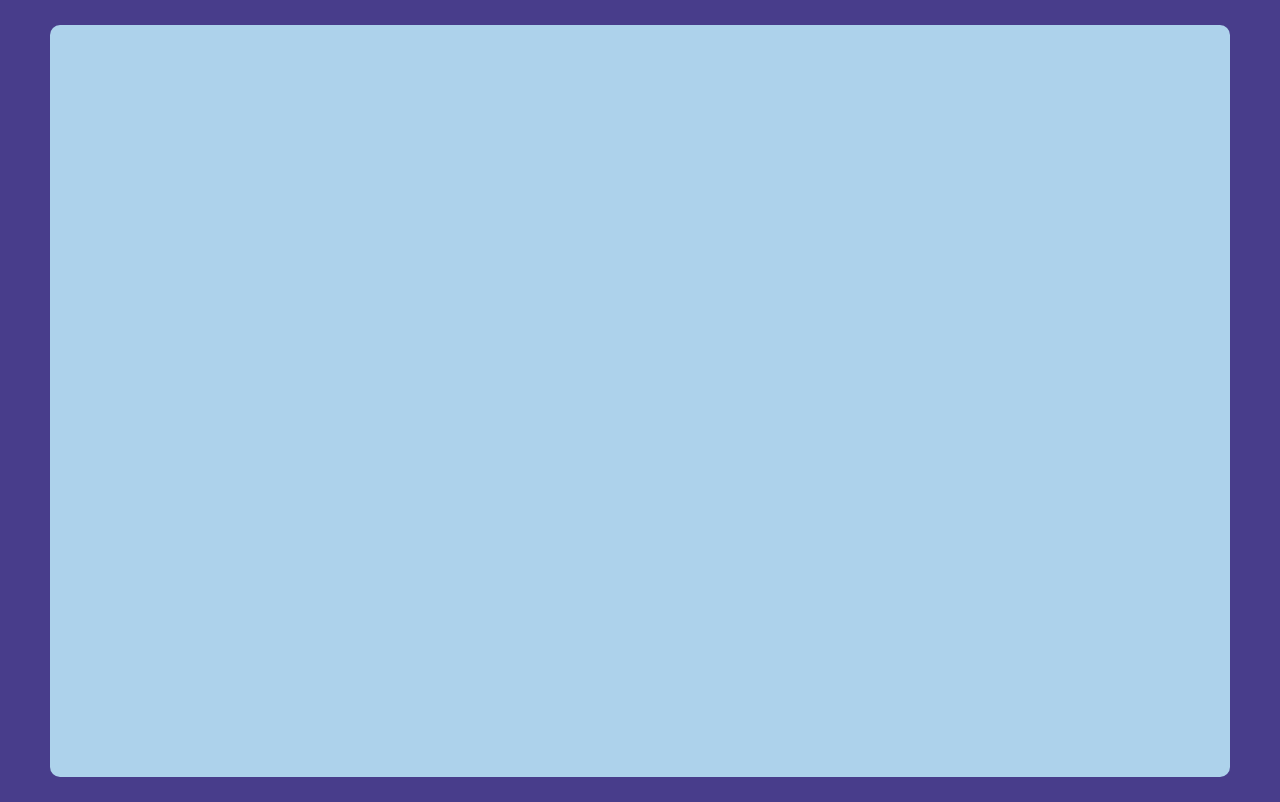
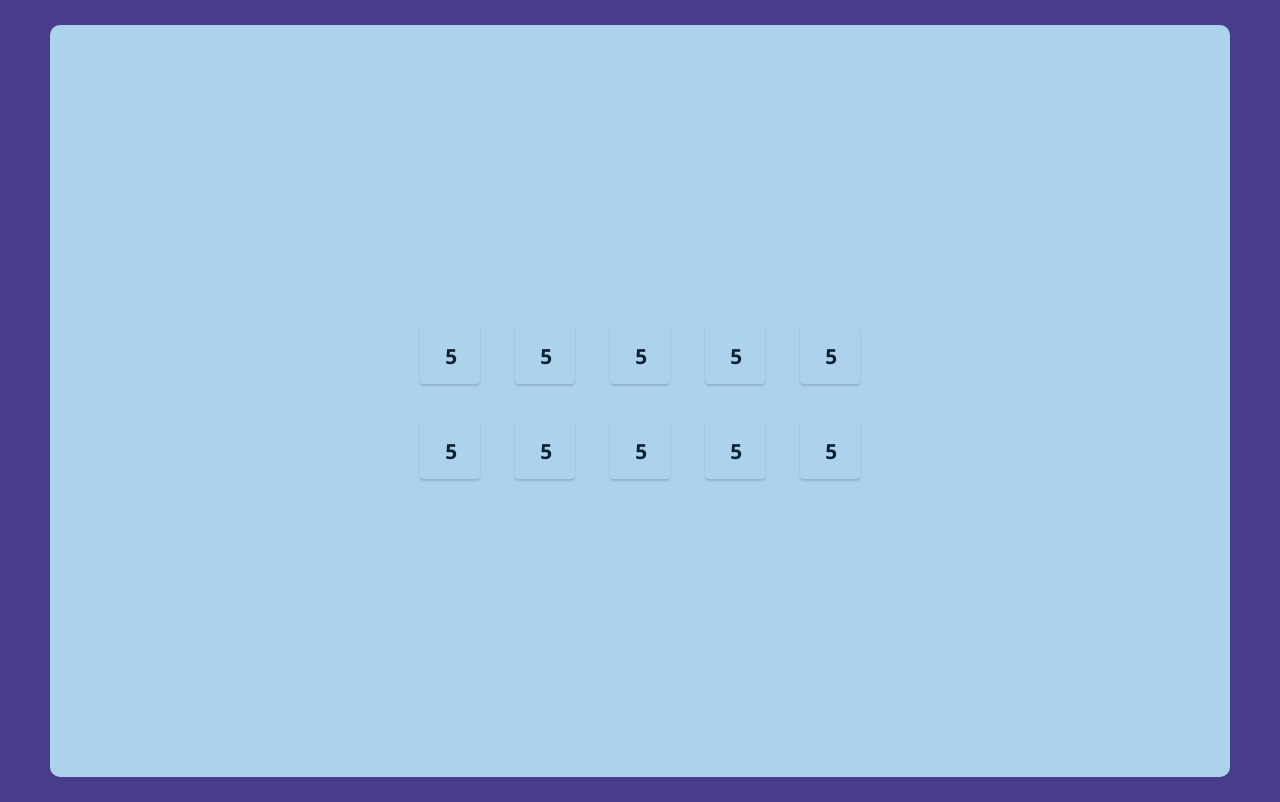
Before and after one commit to tsilvas0113/tenzies, a React (Create React App) app: page / in a window 1280 px wide. Built offline with nearby package versions, Linux system fonts and the light colour scheme.

Commit message:
Create and style dies

```diff
--- a/src/App.js
+++ b/src/App.js
@@ -1,11 +1,13 @@
 import React from "react";
-import Main from "./components/Main";
+import Die from "./components/Die";
 
 function App() {
   return (
-    <div>
-      <Main />
-    </div>
+    <main>
+      <Die
+        value = {Math.floor(Math.random() * 6) + 1}
+      />
+    </main>
   );
 }
 
--- /dev/null
+++ b/src/components/Die.js
@@ -0,0 +1,20 @@
+import React from "react";
+
+function Die(props) {
+    return (
+        <div className="die--container">
+            <div className="die"><div className="die--num">{props.value}</div></div>
+            <div className="die"><div className="die--num">{props.value}</div></div>
+            <div className="die"><div className="die--num">{props.value}</div></div>
+            <div className="die"><div className="die--num">{props.value}</div></div>
+            <div className="die"><div className="die--num">{props.value}</div></div>
+            <div className="die"><div className="die--num">{props.value}</div></div>
+            <div className="die"><div className="die--num">{props.value}</div></div>
+            <div className="die"><div className="die--num">{props.value}</div></div>
+            <div className="die"><div className="die--num">{props.value}</div></div>
+            <div className="die"><div className="die--num">{props.value}</div></div>
+        </div>
+    )
+}
+
+export default Die
--- a/src/components/Main.js
+++ /dev/null
@@ -1,9 +0,0 @@
-import React from "react";
-
-function Main() {
-    return (
-        <main></main>
-    )
-}
-
-export default Main
--- a/src/index.css
+++ b/src/index.css
@@ -15,6 +15,32 @@ main {
   margin-left: 25px;
   margin-right: 25px;
   border-radius: 10px;
+  display: flex;
+  flex-direction: column;
+  justify-content: center;
+  align-items: center;
 }
 
-/*color:0c2231*/
+.die--container {
+  display: grid;
+  grid-template: 1fr 1fr / 1fr 1fr 1fr 1fr 1fr;
+  gap: 35px;
+}
+
+.die {
+  position: relative;
+  background-color: #add2eb;
+  height: 60px;
+  width: 60px;
+  box-shadow: 0px 2px 2px rgba(0, 0, 0, 0.15);
+  border-radius: 4px;
+}
+
+.die--num {
+  font-weight: 700;
+  font-size: 1.3rem;
+  color: #0c2231;
+  position: absolute;
+  left: 42%;
+  top: 30%;
+}
```
